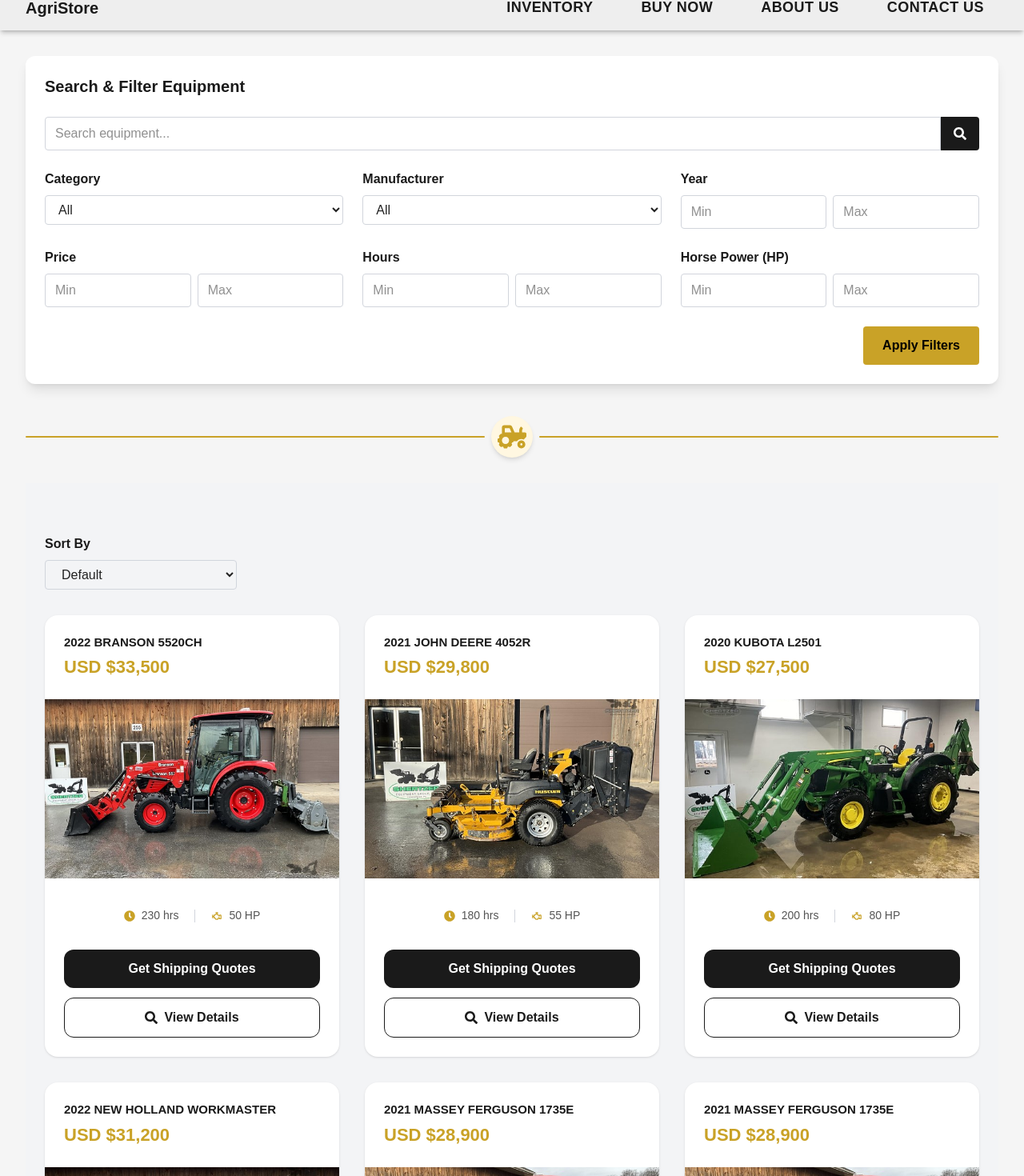
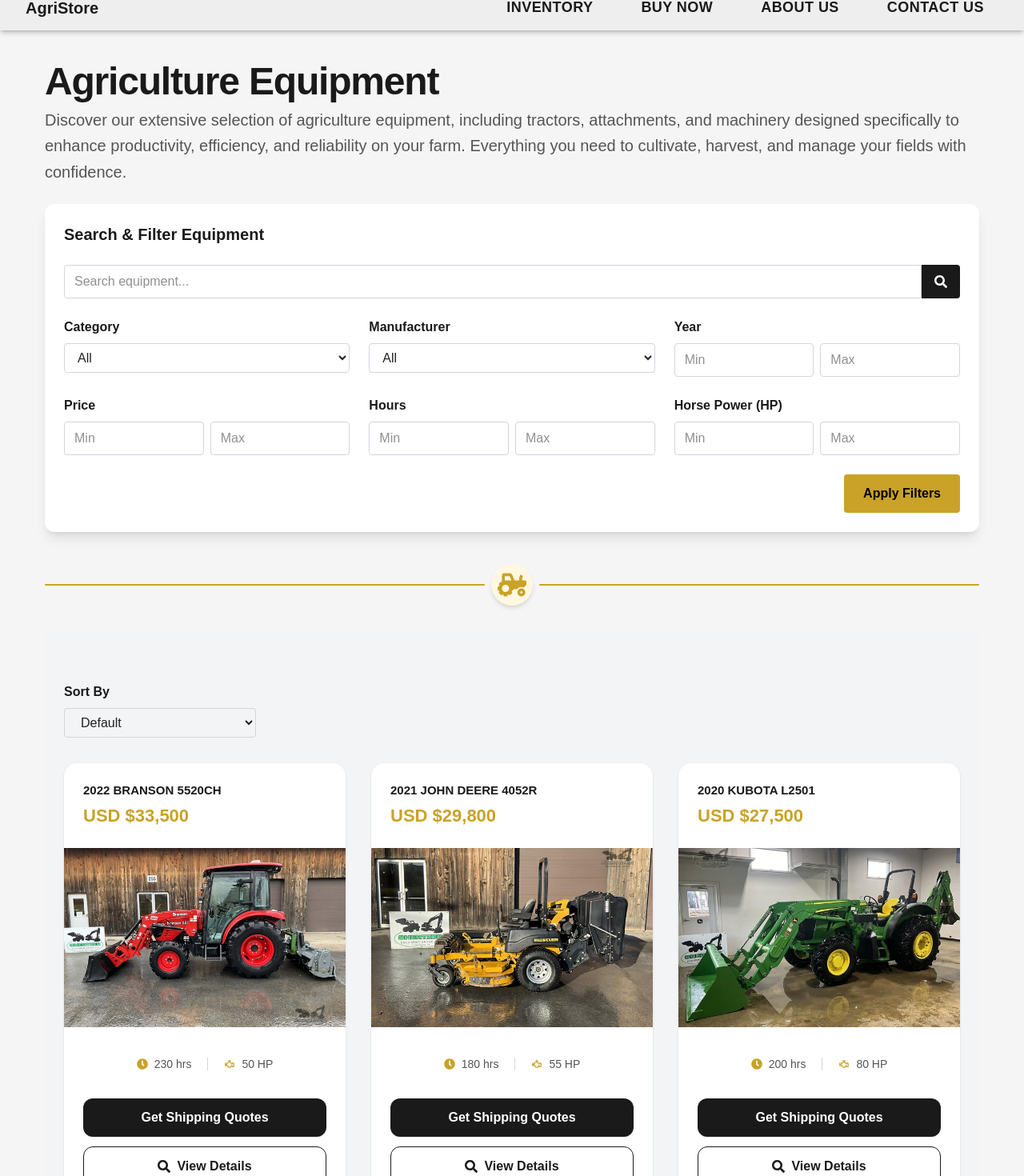
Before and after one commit to janu8889/agri, a Next.js app: page /inventory/agriculture in a window 1280 px wide. Shown: the part 72-1542 px from the top of the page at 80% size. Built offline with nearby package versions, Linux system fonts and the light colour scheme.

Commit message:
u simplu

```diff
--- a/src/app/api/products/route.js
+++ b/src/app/api/products/route.js
@@ -23,6 +23,7 @@
       condition: body.condition || "Used",
       hours: body.hours,
       description: body.description || "",
+      fuel: body.fuel || "",
       loader: body.loader || "",
       backhoe: body.backhoe || "",
       cab: body.cab || "",
--- a/src/app/components/admin/agriForm.jsx
+++ b/src/app/components/admin/agriForm.jsx
@@ -1,25 +1,27 @@
 "use client";
 
 import { useState } from "react";
+import imageCompression from "browser-image-compression";
 
 const initialForm = {
   name: "",
-  category: "agri",
+  category: "agriculture",
   price: 0,
   year: new Date().getFullYear(),
   manufacturer: "",
   model: "",
   condition: "Used",
+  fuel: "",
   hours: 0,
   description: "",
+  imgs: [],
+  engineHorsepower: 0,
+    // opționale
   loader: "",
   backhoe: "",
   cab: "",
-  engineHorsepower: 0,
   drive: "",
   transmissionType: "",
-  stockNumber: 0,
-  imgs: [],
 };
 
 export default function ProductForm() {
@@ -30,7 +32,7 @@
 
   const handleChange = (e) => {
     const { name, value, files } = e.target;
-    const numericFields = ["price", "year", "hours", "engineHorsepower", "stockNumber"];
+    const numericFields = ["price", "year", "hours", "engineHorsepower"];
 
     if (name === "imgs") {
       setForm((prev) => ({ ...prev, imgs: Array.from(files) }));
@@ -49,30 +51,38 @@
     setSuccess("");
 
     try {
-      const uploadedUrls = [];
+      // 🔹 Comprimă + convertește imagini în paralel
+      const options = {
+        maxSizeMB: 1,
+        maxWidthOrHeight: 1920,
+        useWebWorker: true,
+        fileType: "image/webp",
+        initialQuality: 0.8,
+      };
 
-      // 1️⃣ Upload imagini direct în Cloudinary
-      for (const file of form.imgs) {
+      const uploadPromises = form.imgs.map(async (file) => {
+        const compressedFile = await imageCompression(file, options);
+
         const cloudData = new FormData();
-        cloudData.append("file", file);
-        cloudData.append("upload_preset", "oknamu"); // preset Unsigned
+        cloudData.append("file", compressedFile);
+        cloudData.append("upload_preset", "oknamu");
         cloudData.append("folder", "products");
-        cloudData.append("format", "webp");
 
         const res = await fetch(
           "https://api.cloudinary.com/v1_1/dt8xieeaj/image/upload",
           { method: "POST", body: cloudData }
         );
 
+        const data = await res.json();
         if (!res.ok) throw new Error("Eroare upload imagine Cloudinary");
 
-        const data = await res.json();
-        uploadedUrls.push(data.secure_url);
-      }
+        return data.secure_url;
+      });
 
-      // 2️⃣ Trimitem payload-ul la backend
+      const uploadedUrls = await Promise.all(uploadPromises);
+
+      // Trimitem payload-ul la backend
       const payload = { ...form, imgs: uploadedUrls };
-
       const res = await fetch("/api/products", {
         method: "POST",
         headers: { "Content-Type": "application/json" },
@@ -80,14 +90,13 @@
       });
 
       const data = await res.json();
-
       if (!res.ok) {
         setError(data?.error || "A apărut o eroare la salvare.");
         return;
       }
 
       setSuccess(`Produs creat cu succes. ID: ${data?.product?._id}`);
-      setForm(initialForm);
+      setForm(initialForm); // 🔹 reset complet
     } catch (err) {
       console.error(err);
       setError("Nu s-au putut încărca imaginile sau salva produsul.");
@@ -97,37 +106,42 @@
   };
 
   return (
-    <form
-      onSubmit={handleSubmit}
-      className="mx-auto max-w-4xl rounded-2xl border border-black/10 bg-white p-6 shadow-sm md:p-8"
-    >
+    <form onSubmit={handleSubmit} className="mx-auto max-w-4xl rounded-2xl border border-black/10 bg-white p-6 shadow-sm md:p-8">
       <h2 className="text-2xl font-semibold text-[#1a1a1a] mb-4">Create Product</h2>
 
+      {/* Required fields */}
       <div className="grid grid-cols-1 md:grid-cols-2 gap-4">
-        <Input label="Name" name="name" value={form.name} onChange={handleChange} required />
-        <Select label="Category" name="category" value={form.category} onChange={handleChange} options={["agri", "construction", "attachments"]} />
-        <Input label="Price" name="price" type="number" value={form.price} onChange={handleChange} />
+        <Input label="Name*" name="name" value={form.name} onChange={handleChange} required />
+        <Input label="Price*" name="price" type="number" value={form.price} onChange={handleChange} required />
+        <Input label="Manufacturer*" name="manufacturer" value={form.manufacturer} onChange={handleChange} required />
+        <Input label="Model*" name="model" value={form.model} onChange={handleChange} required />
+        <Input label="Fuel*" name="fuel" value={form.fuel} onChange={handleChange} required/>
+        <Select label="Category" name="category" value={form.category} onChange={handleChange} options={["agriculture", "construction", "attachments"]} />
+        <Select label="Condition" name="condition" value={form.condition} onChange={handleChange} options={["Used", "New"]} />
         <Input label="Year" name="year" type="number" value={form.year} onChange={handleChange} />
-        <Input label="Manufacturer" name="manufacturer" value={form.manufacturer} onChange={handleChange} />
-        <Input label="Model" name="model" value={form.model} onChange={handleChange} />
-        <Select label="Condition" name="condition" value={form.condition} onChange={handleChange} options={["Used", "New"]} />
         <Input label="Hours" name="hours" type="number" value={form.hours} onChange={handleChange} />
-        <Input label="Loader" name="loader" value={form.loader} onChange={handleChange} />
-        <Input label="Backhoe" name="backhoe" value={form.backhoe} onChange={handleChange} />
-        <Input label="Cab" name="cab" value={form.cab} onChange={handleChange} />
         <Input label="Engine Horsepower" name="engineHorsepower" type="number" value={form.engineHorsepower} onChange={handleChange} />
-        <Input label="Drive" name="drive" value={form.drive} onChange={handleChange} />
-        <Input label="Transmission Type" name="transmissionType" value={form.transmissionType} onChange={handleChange} />
-        <Input label="Stock Number" name="stockNumber" type="number" value={form.stockNumber} onChange={handleChange} />
       </div>
 
-      <div className="mt-4">
-        <label className="block mb-1 text-sm font-medium text-[#1a1a1a]" htmlFor="description">
-          Description
-        </label>
+      {/* Optional fields */}
+      <div className="mt-6 p-4 border-t border-gray-200">
+        <h3 className="font-medium mb-2 text-gray-700">Optional Fields</h3>
+        <div className="grid grid-cols-1 md:grid-cols-2 gap-4">
+          <Input label="Loader" name="loader" value={form.loader} onChange={handleChange} />
+          <Input label="Backhoe" name="backhoe" value={form.backhoe} onChange={handleChange} />
+          <Input label="Cab" name="cab" value={form.cab} onChange={handleChange} />
+          <Input label="Drive" name="drive" value={form.drive} onChange={handleChange} />
+          <Input label="Transmission Type" name="transmissionType" value={form.transmissionType} onChange={handleChange} />
+        </div>
+      </div>
+
+      {/* Description */}
+      <div className="mt-6">
+        <label className="block mb-1 text-sm font-medium text-[#1a1a1a]" htmlFor="description">Description</label>
         <textarea id="description" name="description" rows={4} value={form.description} onChange={handleChange} className="w-full rounded-lg border border-black/15 px-3 py-2 text-sm focus:border-black/30 outline-none transition" />
       </div>
 
+      {/* Images */}
       <div className="mt-6">
         <label className="block mb-2 text-sm font-semibold text-[#1a1a1a]">Upload Images</label>
         <label htmlFor="imgs" className="flex flex-col items-center justify-center gap-2 rounded-2xl border-2 border-dashed border-black/20 bg-black/[0.02] px-6 py-10 text-center cursor-pointer hover:border-[#c9a227] hover:bg-[#c9a227]/10 transition">
@@ -141,9 +155,11 @@
         <input id="imgs" type="file" name="imgs" multiple accept="image/*" onChange={handleChange} className="hidden" />
       </div>
 
+      {/* Messages */}
       {error && <p className="mt-4 text-red-600">{error}</p>}
       {success && <p className="mt-4 text-green-700">{success}</p>}
 
+      {/* Submit */}
       <button type="submit" disabled={isSubmitting} className="mt-6 w-full md:w-auto rounded-xl bg-[#1a1a1a] px-5 py-3 text-sm font-semibold text-white hover:bg-[#c9a227] hover:text-black disabled:opacity-60 disabled:cursor-not-allowed transition">
         {isSubmitting ? "Saving..." : "Create Product"}
       </button>
--- a/src/app/components/homepage/info.jsx
+++ b/src/app/components/homepage/info.jsx
@@ -2,7 +2,7 @@
   return (
     <div className="max-w-7xl mx-auto px-4 sm:px-6 md:px-8 mt-5 mb-12">
       <h1 className="text-[24px] md:text-[28px] font-bold text-[#c9a227] mb-4">
-        Quality Used Construction Equipment For Sale
+        Quality Equipment For Sale
       </h1>
       <p className="text-[#222222] text-[16px] md:text-[18px] leading-relaxed">
         Based in the picturesque farming community of Lancaster County, Pennsylvania,
--- a/src/app/components/homepage/products.jsx
+++ b/src/app/components/homepage/products.jsx
@@ -7,12 +7,12 @@
 
 export default function ListsSection() {
   const products = [
-    { name: "2022 BRANSON 5520CH", price: "USD $33,500", hours: 230, hp: 50, img: "/imgs/tractor1.jpeg", id: "123456" },
-    { name: "2021 JOHN DEERE 4052R", price: "USD $29,800", hours: 180, hp: 55, img: "/imgs/tractor2.jpeg", id: "993456" },
-    { name: "2020 KUBOTA L2501", price: "USD $27,500", hours: 200, hp: 80, img: "/imgs/tractor3.jpeg", id: "fg6867" },
-    { name: "2022 NEW HOLLAND WORKMASTER", price: "USD $31,200", hours: 150, hp: 57, img: "/imgs/tractor4.jpeg", id: "778344" },
-    { name: "2021 MASSEY FERGUSON 1735E", price: "USD $28,900", hours: 210, hp: 60, img: "/imgs/tractor5.jpeg", id: "00964" },
-    { name: "2021 MASSEY FERGUSON 1735E", price: "USD $28,900", hours: 210, hp: 67, img: "/imgs/tractor5.jpeg", id: "12345" },
+    { name: "2022 BRANSON 5520CH", price: 33500, hours: 230, hp: 50, img: "/imgs/tractor1.jpeg", id: "123456" },
+    { name: "2021 JOHN DEERE 4052R", price: 29800, hours: 180, hp: 55, img: "/imgs/tractor2.jpeg", id: "993456" },
+    { name: "2020 KUBOTA L2501", price: 27500, hours: 200, hp: 80, img: "/imgs/tractor3.jpeg", id: "fg6867" },
+    { name: "2022 NEW HOLLAND WORKMASTER", price: 31200, hours: 150, hp: 57, img: "/imgs/tractor4.jpeg", id: "778344" },
+    { name: "2021 MASSEY FERGUSON 1735E", price: 28900, hours: 210, hp: 60, img: "/imgs/tractor5.jpeg", id: "00964" },
+    { name: "2021 MASSEY FERGUSON 1735E", price: 28900, hours: 210, hp: 67, img: "/imgs/tractor5.jpeg", id: "12345" },
   ];
 
   const [modalOpen, setModalOpen] = useState(false);
@@ -49,7 +49,7 @@
                   {prod.name}
                 </h3>
                 <div className="mt-1 text-[22px] font-bold text-[#c9a227]">
-                  {prod.price}
+                  USD ${prod.price.toLocaleString()}
                 </div>
               </div>
 
--- a/src/app/components/product/category.jsx
+++ b/src/app/components/product/category.jsx
@@ -1,18 +1,19 @@
 import { FaTractor, FaCogs } from "react-icons/fa";
 import { GiTowTruck } from "react-icons/gi";
+import ExcavatorBucketIcon from "../icons/ExcavatorBucketIcon"
 
 export default function CategorySeparator({ category }) {
   let IconComponent;
 
   switch (category) {
-    case "agri":
+    case "agriculture":
       IconComponent = FaTractor;
       break;
-    case "uti":
+    case "construction":
       IconComponent = GiTowTruck;
       break;
-    case "ati":
-      IconComponent = FaCogs;
+    case "attachments":
+      IconComponent = ExcavatorBucketIcon;
       break;
     default:
       IconComponent = null;
--- a/src/app/components/product/lists.jsx
+++ b/src/app/components/product/lists.jsx
@@ -8,12 +8,12 @@
 
 export default function ListsSection() {
   const products = [
-    { name: "2022 BRANSON 5520CH", price: "USD $33,500", hours: 230, hp: 50, img: "/imgs/tractor1.jpeg", id: "123456" },
-    { name: "2021 JOHN DEERE 4052R", price: "USD $29,800", hours: 180, hp: 55, img: "/imgs/tractor2.jpeg", id: "993456" },
-    { name: "2020 KUBOTA L2501", price: "USD $27,500", hours: 200, hp: 80, img: "/imgs/tractor3.jpeg", id: "fg6867" },
-    { name: "2022 NEW HOLLAND WORKMASTER", price: "USD $31,200", hours: 150, hp: 57, img: "/imgs/tractor4.jpeg", id: "778344" },
-    { name: "2021 MASSEY FERGUSON 1735E", price: "USD $28,900", hours: 210, hp: 60, img: "/imgs/tractor5.jpeg", id: "00964" },
-    { name: "2021 MASSEY FERGUSON 1735E", price: "USD $28,900", hours: 210, hp: 67, img: "/imgs/tractor5.jpeg", id: "12345" },
+    { name: "2022 BRANSON 5520CH", price: 33500, hours: 230, hp: 50, img: "/imgs/tractor1.jpeg", id: "123456" },
+    { name: "2021 JOHN DEERE 4052R", price: "29800", hours: 180, hp: 55, img: "/imgs/tractor2.jpeg", id: "993456" },
+    { name: "2020 KUBOTA L2501", price: 27500, hours: 200, hp: 80, img: "/imgs/tractor3.jpeg", id: "fg6867" },
+    { name: "2022 NEW HOLLAND WORKMASTER", price: 31200, hours: 150, hp: 57, img: "/imgs/tractor4.jpeg", id: "778344" },
+    { name: "2021 MASSEY FERGUSON 1735E", price: 28900, hours: 210, hp: 60, img: "/imgs/tractor5.jpeg", id: "00964" },
+    { name: "2021 MASSEY FERGUSON 1735E", price: 28900, hours: 210, hp: 67, img: "/imgs/tractor5.jpeg", id: "12345" },
   ];
 
   const [modalOpen, setModalOpen] = useState(false);
@@ -50,7 +50,7 @@
                   {prod.name}
                 </h3>
                 <div className="mt-1 text-[22px] font-bold text-[#c9a227]">
-                  {prod.price}
+                  USD ${prod.price.toLocaleString()}
                 </div>
               </div>
 
--- a/src/app/components/products/filtreList.jsx
+++ b/src/app/components/products/filtreList.jsx
@@ -9,12 +9,12 @@
 
 export default function ListsSection() {
   const initialProducts = [
-    { name: "2022 BRANSON 5520CH", price: "USD $33,500", hours: 230, hp: 50, img: "/imgs/tractor1.jpeg", id: "123456" },
-    { name: "2021 JOHN DEERE 4052R", price: "USD $29,800", hours: 180, hp: 55, img: "/imgs/tractor2.jpeg", id: "993456" },
-    { name: "2020 KUBOTA L2501", price: "USD $27,500", hours: 200, hp: 80, img: "/imgs/tractor3.jpeg", id: "fg6867" },
-    { name: "2022 NEW HOLLAND WORKMASTER", price: "USD $31,200", hours: 150, hp: 57, img: "/imgs/tractor4.jpeg", id: "778344" },
-    { name: "2021 MASSEY FERGUSON 1735E", price: "USD $28,900", hours: 210, hp: 60, img: "/imgs/tractor5.jpeg", id: "00964" },
-    { name: "2021 MASSEY FERGUSON 1735E", price: "USD $28,900", hours: 210, hp: 67, img: "/imgs/tractor5.jpeg", id: "12345" },
+    { name: "2022 BRANSON 5520CH", price: 33500, hours: 230, hp: 50, img: "/imgs/tractor1.jpeg", id: "123456" },
+    { name: "2021 JOHN DEERE 4052R", price: 29800, hours: 180, hp: 55, img: "/imgs/tractor2.jpeg", id: "993456" },
+    { name: "2020 KUBOTA L2501", price: 27500, hours: 200, hp: 80, img: "/imgs/tractor3.jpeg", id: "fg6867" },
+    { name: "2022 NEW HOLLAND WORKMASTER", price: 31200, hours: 150, hp: 57, img: "/imgs/tractor4.jpeg", id: "778344" },
+    { name: "2021 MASSEY FERGUSON 1735E", price: 28900, hours: 210, hp: 60, img: "/imgs/tractor5.jpeg", id: "00964" },
+    { name: "2021 MASSEY FERGUSON 1735E", price: 28900, hours: 210, hp: 67, img: "/imgs/tractor5.jpeg", id: "12345" },
   ];
 
   const [products, setProducts] = useState(initialProducts);
@@ -40,10 +40,10 @@
     let sorted = [...products];
     switch (e.target.value) {
       case "priceLow":
-        sorted.sort((a, b) => parseInt(a.price.replace(/[^0-9]/g, "")) - parseInt(b.price.replace(/[^0-9]/g, "")));
+        sorted.sort((a, b) => a.price - b.price);
         break;
       case "priceHigh":
-        sorted.sort((a, b) => parseInt(b.price.replace(/[^0-9]/g, "")) - parseInt(a.price.replace(/[^0-9]/g, "")));
+        sorted.sort((a, b) => b.price - a.price);
         break;
       case "hoursLow":
         sorted.sort((a, b) => a.hours - b.hours);
@@ -94,7 +94,7 @@
               {/* TITLE & PRICE */}
               <div className="p-6 flex flex-col items-left text-left">
                 <h3 className="font-semibold text-[#1a1a1a] text-[15px] leading-snug line-clamp-2">{prod.name}</h3>
-                <div className="mt-1 text-[22px] font-bold text-[#c9a227]">{prod.price}</div>
+                <div className="mt-1 text-[22px] font-bold text-[#c9a227]">USD ${prod.price.toLocaleString()}</div>
               </div>
               {/* IMAGE */}
               <div className="relative h-56 w-full overflow-hidden">
--- a/src/app/inventory/agriculture/page.jsx
+++ b/src/app/inventory/agriculture/page.jsx
@@ -1,12 +1,21 @@
 import FilterSection from "@/app/components/products/filtreSection";
 import CategorySeparator from "@/app/components/product/category";
-import FiltreList from "@/app/components/products/filtreList"
+import FiltreList from "@/app/components/products/filtreList";
 
 export default function Agriculture() {
   return (
-    <div>
+    <div className="max-w-screen-2xl mx-auto px-6">
+       {/* Header categorie cu descriere */}
+    <div className="text-left mt-2 mb-6 px-6 md:px-0">
+      <h1 className="text-4xl md:text-5xl font-bold text-[#1a1a1a] tracking-tight">
+        Agriculture Equipment
+      </h1>
+      <p className="mt-2 text-lg md:text-xl text-[#555] leading-relaxed">
+        Discover our extensive selection of agriculture equipment, including tractors, attachments, and machinery designed specifically to enhance productivity, efficiency, and reliability on your farm. Everything you need to cultivate, harvest, and manage your fields with confidence.  </p>
+    </div>
       <FilterSection />
-      <CategorySeparator category="agri"/>
+      <CategorySeparator category="agriculture" />
+
       <FiltreList />
     </div>
   );
--- a/src/app/inventory/attachments/page.jsx
+++ b/src/app/inventory/attachments/page.jsx
@@ -1,12 +1,22 @@
 import FilterSection from "@/app/components/products/filtreSection";
 import CategorySeparator from "@/app/components/product/category";
-import FiltreList from "@/app/components/products/filtreList"
+import FiltreList from "@/app/components/products/filtreList";
 
 export default function Attachments() {
   return (
-    <div>
+    <div className="max-w-screen-2xl mx-auto px-6">
+      {/* Header categorie cu descriere */}
+      <div className="text-left mt-2 mb-6 px-6 md:px-0">
+        <h1 className="text-4xl md:text-5xl font-bold text-[#1a1a1a] tracking-tight">
+          Attachments & Implements
+        </h1>
+        <p className="mt-2 text-lg md:text-xl text-[#555] leading-relaxed">
+          Explore our high-quality tractor and machinery attachments, including buckets, plows, harrows, and other implements designed for agriculture and construction. Enhance the versatility, efficiency, and performance of your equipment with our premium selection of attachments to tackle any task with confidence.
+        </p>
+      </div>
+
       <FilterSection />
-      <CategorySeparator category="ati"/>
+      <CategorySeparator category="attachments" />
       <FiltreList />
     </div>
   );
--- a/src/app/products/[id]/page.jsx
+++ b/src/app/products/[id]/page.jsx
@@ -10,8 +10,8 @@
 // === Obiect de test ===
 const product = {
   name: "2022 BRANSON 5520CH",
-  category: "agri",
-  price: "USD $33,500",
+  category: "agriculture",
+  price: 33500,
   year: 2022,
   manufacturer: "BRANSON",
   model: "5520CH",
@@ -136,7 +136,7 @@
 
   {/* Price */}
   <p className="text-3xl font-bold text-[#c9a227]">
-    {product.price}
+    USD ${product.price.toLocaleString()}
   </p>
 
   {/* Send Inquiry Button */}
```
Also changed, not shown: src/app/inventory/construction/page.jsx (+13 -3 lines).
